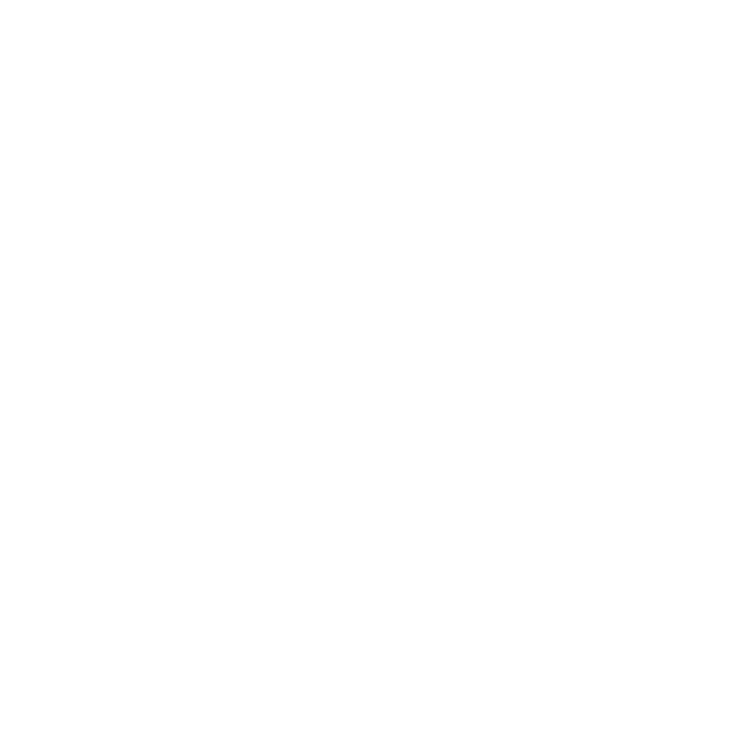
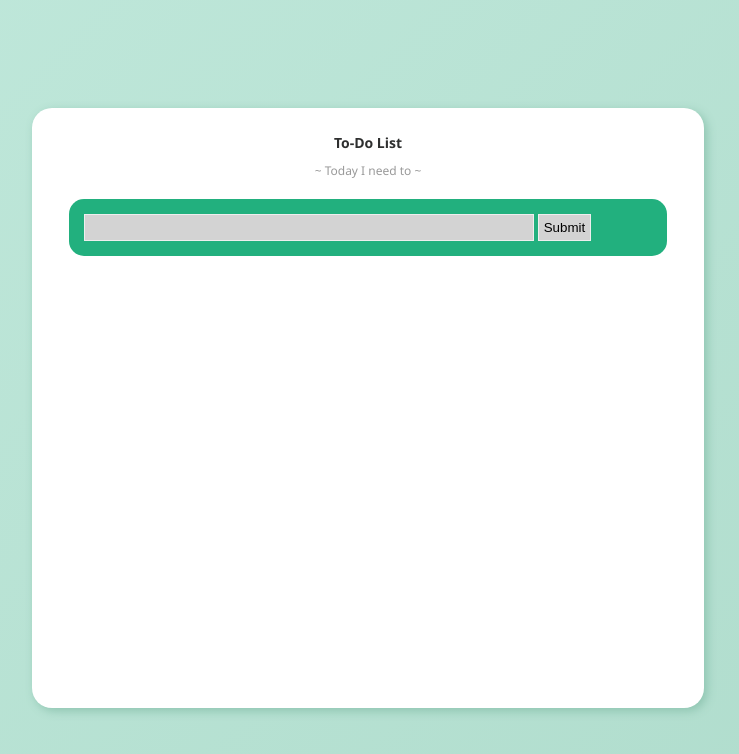
Before and after one commit to dts-kominfo-rea2b/challenge-08-alfianorg, a website: page index.html in a window 1280 px wide. Shown: the whole page, without its empty margins (272-1011 px from the left). Drawn offline with Linux system fonts and the light colour scheme.

Commit message:
13 - Challenge OOP & DOM

```diff
--- a/index.html
+++ b/index.html
@@ -5,37 +5,129 @@
     <meta http-equiv="X-UA-Compatible" content="IE=edge" />
     <meta name="viewport" content="width=device-width, initial-scale=1.0" />
     <title>Challenge - DOM</title>
+    <style>
+      body {
+        background: #c0e8db;
+        background: -moz-linear-gradient(-45deg,  #c0e8db 0%, #afdccc 99%);
+        background: -webkit-linear-gradient(-45deg,  #c0e8db 0%,#afdccc 99%);
+        background: linear-gradient(135deg,  #c0e8db 0%,#afdccc 99%);
+        filter: progid:DXImageTransform.Microsoft.gradient( startColorstr='#c0e8db', endColorstr='#afdccc',GradientType=1 );
+        display: flex;
+        justify-content: center;
+        align-items: center;
+        height: 100vh;
+        font-family: 'Segoe UI', Tahoma, Geneva, Verdana, sans-serif;
+      }
+
+      #app {
+        display: flex;
+        align-items: center;
+        flex-direction: column;
+        background-color: white;
+        padding: 20px;
+        border-radius: 20px;
+        height: 70vh;
+        width: 50%;
+        filter: drop-shadow(3px 3px 5px #8EC4B0);
+        overflow-y: scroll;
+      }
+
+      #todo-title {
+        color: #2E2F2F;
+        font-size: 14px;
+        font-weight: bold;
+        padding: 5px;
+      }
+
+      #todo-subtitle {
+        color: #999;
+        font-size: 12px;
+        padding: 5px;
+      }
+
+      #todo-container {
+        background-color: #22B07E;
+        margin: 15px 0;
+        padding: 15px;
+        border-radius: 15px;
+        width: 90%;
+      }
+
+      #todo-input {
+        width: 77%;
+      }
+
+      #todo-input, #todo-submit {
+        border: 1px solid #eee;
+        background-color: lightgray;
+        color: #000;
+        padding: 5px;
+      }
+
+      #todo-output {
+        width: 100%;
+        list-style: none;
+        padding-inline-start: 0px;
+      }
+
+      #todo-output li {
+        margin: 0 0 10px 0;
+        padding: 15px;
+        background-color: #FBE7E3;
+        border-radius: 15px;
+        font-size: 12px;
+        color: #999;
+      }
+    </style>
   </head>
   <body>
     <div id="app">
       <!-- TODO: Buatlah sebuah header dengan id todo-title -->
+      <div id="todo-title">To-Do List</div>
       <!-- TODO: Buatlah sebuah subtitle dengan id todo-subtitle -->
+      <div id="todo-subtitle">~ Today I need to ~</div>
 
-      <!-- Section: input -->
-      <!-- TODO: Buatlah sebuah input bertipe text dengan id todo-input -->
-      <!-- TODO: Buatlah sebuah button dengan id todo-submit -->
-
+      <div id="todo-container">
+        <!-- Section: input -->
+        <!-- TODO: Buatlah sebuah input bertipe text dengan id todo-input -->
+        <input id="todo-input" type="text">
+        <!-- TODO: Buatlah sebuah button dengan id todo-submit -->
+        <button id="todo-submit">Submit</button>
+      </div>
       <!-- Section output -->
       <!-- TODO: Buatlah sebuah <ul> dengan id todo-output -->
+      <ul id="todo-output"></ul>
     </div>
 
     <!-- ! Untuk tantangan ini, script jangan diubah ke external js yah ! -->
     <script>
       // TODO: Deklarasi variable sesuai dengan kebutuhan di sini
-      let button;
-      let input;
-      let output;
+      let button = document.getElementById('todo-submit');
+      let input = document.getElementById('todo-input');
+      let output = document.getElementById('todo-output');
 
       // TODO: Buatlah sebuah fungsi dengan nama fnClickHandler
       // Fungsi yang digunakan untuk menambahkan tulisan
       // Jangan ubah cara deklarasi fungsinya, cukup isi saja
-      function fnClickHandler(toDoItem) {}
+      function fnClickHandler(toDoItem) {
+        let item = document.createElement('li');
+        item.textContent = toDoItem;
+        output.append(item);
+      }
 
       // TODO: register event onclick / addEventListener untuk button
       // akan menjalankan fungsi fnClickHandler
+      button.addEventListener('click', () => {
+        fnClickHandler(input.value);
+      });
 
       // TODO: register event onkeypress / addEventListener untuk input
       // sehingga saat di input ditekan enter akan menjalankan fungsi fnClickHandler juga
+      input.addEventListener('keypress', (event) => {
+        if (event.key === 'Enter') {
+          fnClickHandler(event.target.value);
+        }
+      });
     </script>
   </body>
 </html>
```
